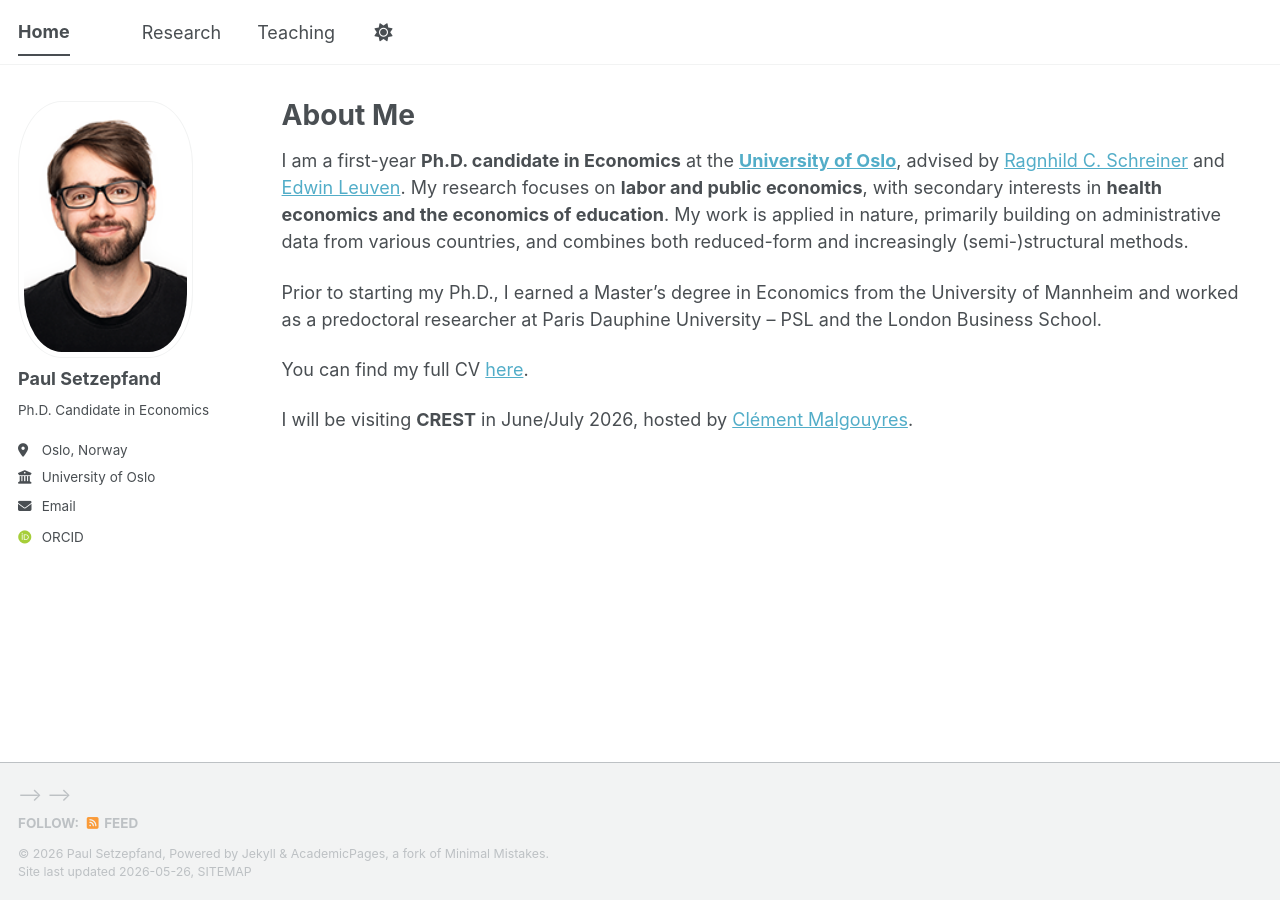
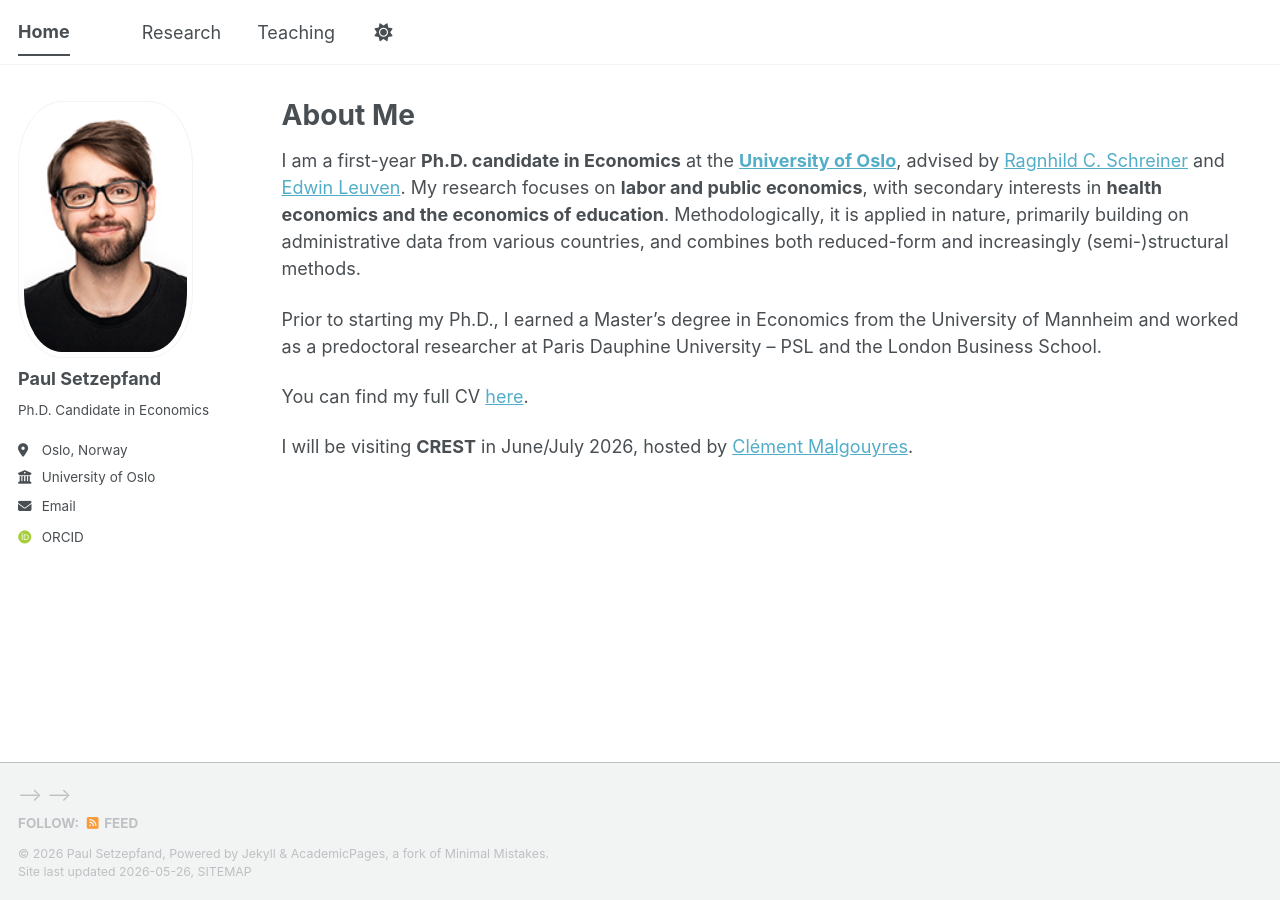
Before and after one commit to paulsetzepfand/paulsetzepfand.github.io, a Jekyll site: the page built from _pages/about.md, in a window 1280 px wide. Built offline with Jekyll 4.4.1, drawn with Linux system fonts in a browser that asks for light colours; some web fonts are replaced; a script bundle is joined from its source files by our own code; library files that are not in the unit come from our copies.

Commit message:
Update about.md

```diff
--- a/_pages/about.md
+++ b/_pages/about.md
@@ -5,7 +5,7 @@ author_profile: true
 layout: archive
 ---
 
-I am a first-year **Ph.D. candidate in Economics** at the [**University of Oslo**](https://www.sv.uio.no/econ/english/), advised by [Ragnhild C. Schreiner](https://sites.google.com/site/ragnhildschreiner/) and [Edwin Leuven](https://leuven.economists.nl/). My research focuses on **labor and public economics**, with secondary interests in **health economics and the economics of education**. My work is applied in nature, primarily building on administrative data from various countries, and combines both reduced-form and increasingly (semi-)structural methods.
+I am a first-year **Ph.D. candidate in Economics** at the [**University of Oslo**](https://www.sv.uio.no/econ/english/), advised by [Ragnhild C. Schreiner](https://sites.google.com/site/ragnhildschreiner/) and [Edwin Leuven](https://leuven.economists.nl/). My research focuses on **labor and public economics**, with secondary interests in **health economics and the economics of education**. Methodologically, it is applied in nature, primarily building on administrative data from various countries, and combines both reduced-form and increasingly (semi-)structural methods.
 
 Prior to starting my Ph.D., I earned a Master's degree in Economics from the University of Mannheim and worked as a predoctoral researcher at Paris Dauphine University – PSL and the London Business School.
 
```
